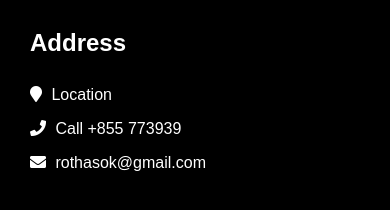
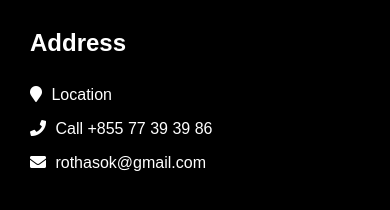
Before and after one commit to rothasok/portfolio, a Vue app: page / in a window 390 px wide. Shown: the part 6880-7090 px from the top of the page. Built offline with nearby package versions, Linux system fonts and the light colour scheme; a web font is replaced by a local one.

Commit message:
corrected phone number

```diff
--- a/src/components/Footer.vue
+++ b/src/components/Footer.vue
@@ -23,7 +23,7 @@
                  </router-link>
               <a href="">
                 <i class="fa fa-phone" aria-hidden="true"></i>
-                <span> Call +855 773939 </span>
+                <span> Call +855 77 39 39 86 </span>
               </a>
               <a href="">
                 <i class="fa fa-envelope" aria-hidden="true"></i>
```
